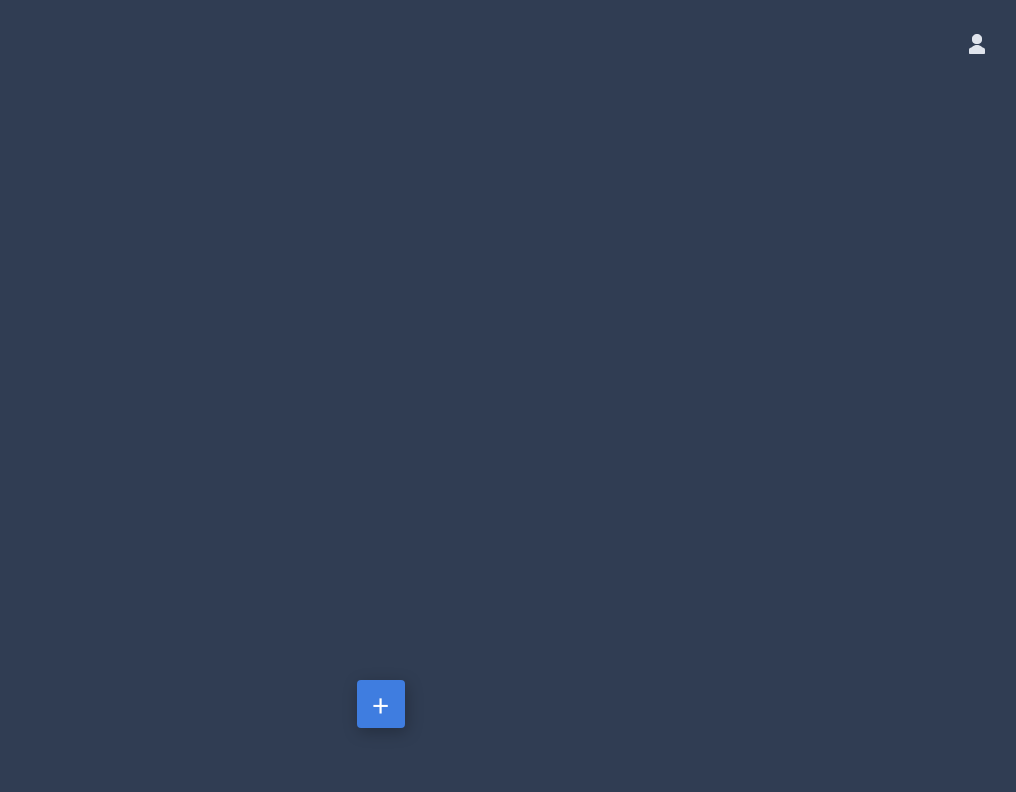
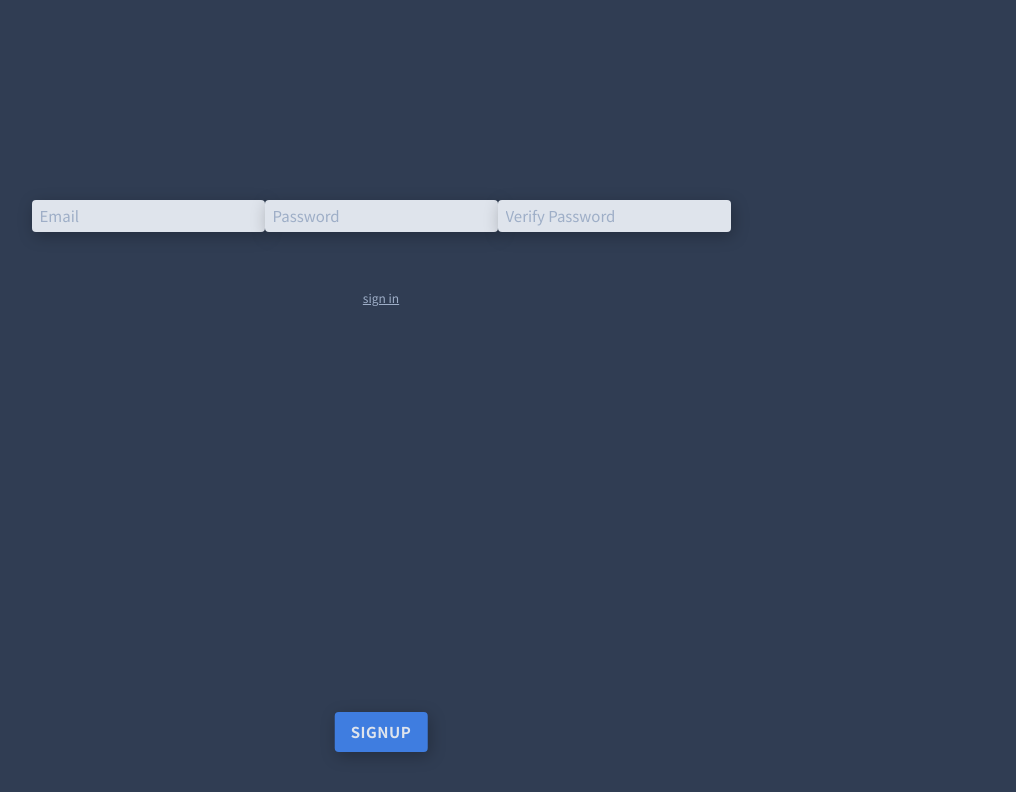
Before and after one commit to MaetDol/todo-react, a React (Create React App) app: page /signup in a window 1280 px wide. Shown: the top 792 px of the page, without its empty margins (259-1275 px from the left). Built offline with nearby package versions, Linux system fonts and the light colour scheme.

Commit message:
feat, 회원가입 페이지 구성

```diff
--- /dev/null
+++ b/src/pages/SignUp/SignUp.styled.ts
@@ -0,0 +1,31 @@
+import styled from '@emotion/styled';
+
+export const StyledWrapper = styled.div``;
+
+export const StyledInputWrapper = styled.div`
+  margin-top: 20rem;
+  text-align: center;
+
+  > :first-of-type {
+    margin-bottom: 2.4rem;
+  }
+
+  > :nth-child(2) {
+    margin-bottom: 2.4rem;
+  }
+
+  > :last-child {
+    margin: 3.2rem auto;
+    display: block;
+    width: fit-content;
+    color: ${({ theme }) => theme.colors.gray30};
+    ${({ theme }) => theme.typography.subtitle};
+  }
+`;
+
+export const StyledButtonWrapper = styled.div`
+  position: fixed;
+  bottom: 4.8rem;
+  left: 50%;
+  transform: translateX(-50%);
+`;
--- /dev/null
+++ b/src/pages/SignUp/SignUp.tsx
@@ -0,0 +1,34 @@
+import { BlueButton, Input } from 'components';
+import { useState } from 'react';
+import { Link } from 'react-router-dom';
+import { typography } from 'styles';
+import {
+  StyledButtonWrapper,
+  StyledInputWrapper,
+  StyledWrapper,
+} from './SignUp.styled';
+
+export default function SignUp() {
+  const [email, setEmail] = useState('');
+  const [password, setPassword] = useState('');
+  const [verifyPassword, setVerifyPassword] = useState('');
+
+  return (
+    <StyledWrapper>
+      <StyledInputWrapper>
+        <Input setValue={setEmail} value={email} placeholder="Email" />
+        <Input setValue={setPassword} value={password} placeholder="Password" />
+        <Input
+          setValue={setVerifyPassword}
+          value={verifyPassword}
+          placeholder="Verify Password"
+        />
+        <Link to="/login">sign in</Link>
+      </StyledInputWrapper>
+
+      <StyledButtonWrapper>
+        <BlueButton content="SIGNUP" typography={typography.emphasize} />
+      </StyledButtonWrapper>
+    </StyledWrapper>
+  );
+}
--- a/src/pages/routes.tsx
+++ b/src/pages/routes.tsx
@@ -1,12 +1,14 @@
 import { Route, Routes } from 'react-router-dom';
 import Home from './Home';
 import Login from './Login/Login';
+import SignUp from './SignUp/SignUp';
 
 export default function RoutesPage() {
   return (
     <Routes>
       <Route path="/" element={<Home />} />
       <Route path="/login" element={<Login />} />
+      <Route path="/signup" element={<SignUp />} />
       <Route path="*" element={<Home />} />
     </Routes>
   );
```
